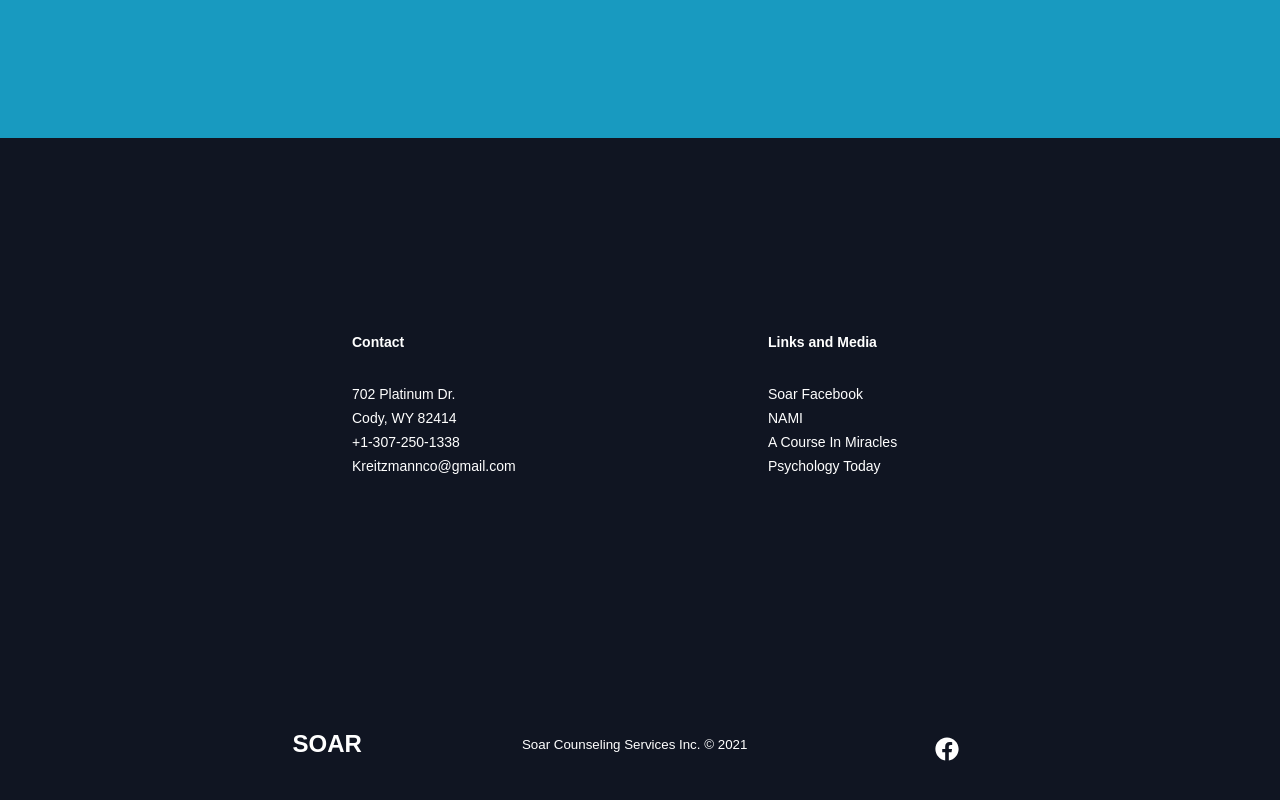
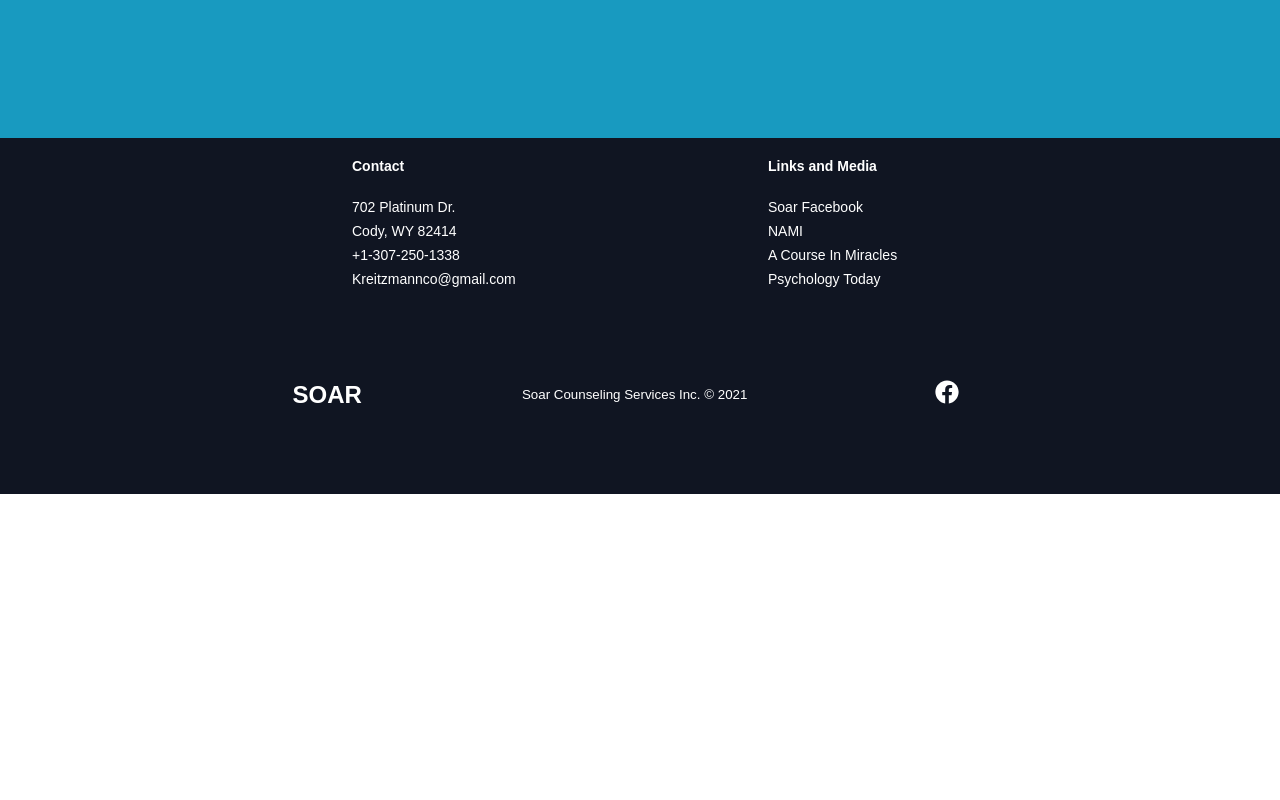
Before and after one commit to lss555/soar-react-client, a React (Create React App) app: page / in a window 1280 px wide. Shown: the part 3182-3982 px from the top of the page. After the commit the page ends 3676 px from the top, so only its background shows below. Built offline with nearby package versions, Linux system fonts and the light colour scheme; a web font is replaced by a local one.

Commit message:
Footer styled and correct size

```diff
--- a/src/components/Footer/Footer.js
+++ b/src/components/Footer/Footer.js
@@ -6,7 +6,7 @@ export const FooterContainer = styled.footer`
 `;
 
 export const FooterWrap = styled.div`
-  padding: 48px 24px;
+  padding: 0 24px;
   display: flex;
   flex-direction: column;
   justify-content: center;
@@ -36,7 +36,7 @@ export const FooterLinkItems = styled.div`
   display: flex;
   flex-direction: column;
   align-items: flex-start;
-  margin: 128px;
+  margin: 0 128px;
   text-align: left;
   width: 160px;
   boz-sizing: border-box;
@@ -55,13 +55,13 @@ export const FooterLinkItems = styled.div`
 
 export const FooterLinkTitle = styled.h1`
   font-size: 14px;
-  margin-bottom: 16px;
+  margin-bottom: 5px;
 `;
 
 export const FooterLink = styled(Link)`
   color: #fff;
   text-decoration: none;
-  margin-bottom: 0.5rem;
+  margin-bottom: .5rem;
   font-size: 14px;
 
   &:hover {
@@ -83,7 +83,7 @@ export const SocialMediaWrap = styled.div`
   justify-content: space-between;
   align-items: center;
   max-width: 1100px;
-  margin: 40px auto 0 auto;
+  margin: 0 auto;
 
   @media screen and (max-width: 820px) {
     flex-direction: column;
@@ -98,7 +98,7 @@ export const SocialLogo = styled(Link)`
   font-size: 1.5rem;
   display: flex;
   align-items: center;
-  margin-bottom: 16px;
+  margin-bottom: 0;
   font-weight: bold;
   @media screen and (min-width: 820px) {
     padding: 5rem;
@@ -107,7 +107,7 @@ export const SocialLogo = styled(Link)`
 
 export const WebsiteRights = styled.small`
   color: #fff;
-  margin-bottom: 16px;
+  margin: 12px 0;
   @media screen and (min-width: 820px) {
     padding: 5rem;
   }
```
Also changed, not shown: 1 other file (tests, documents, lock files or other folders).
